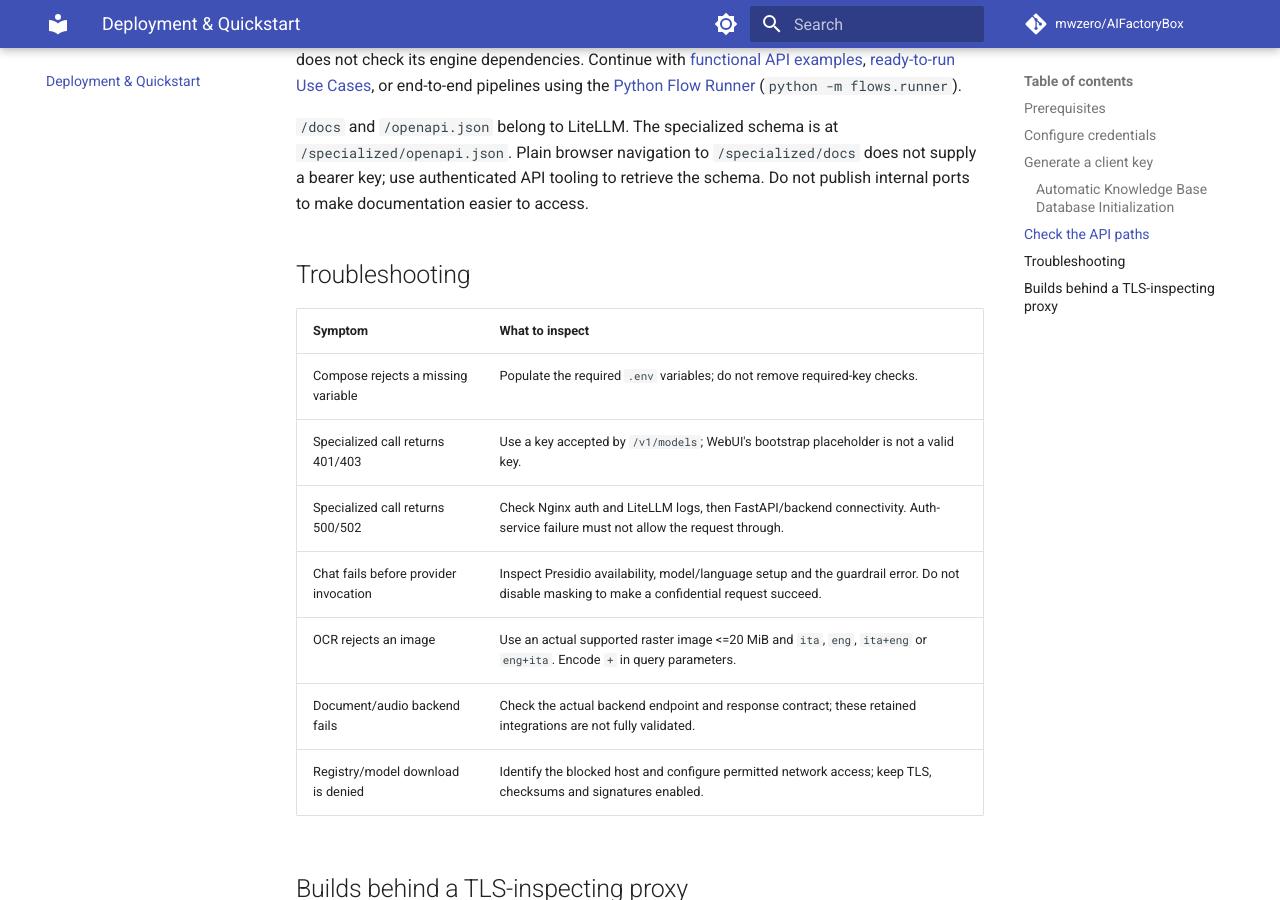
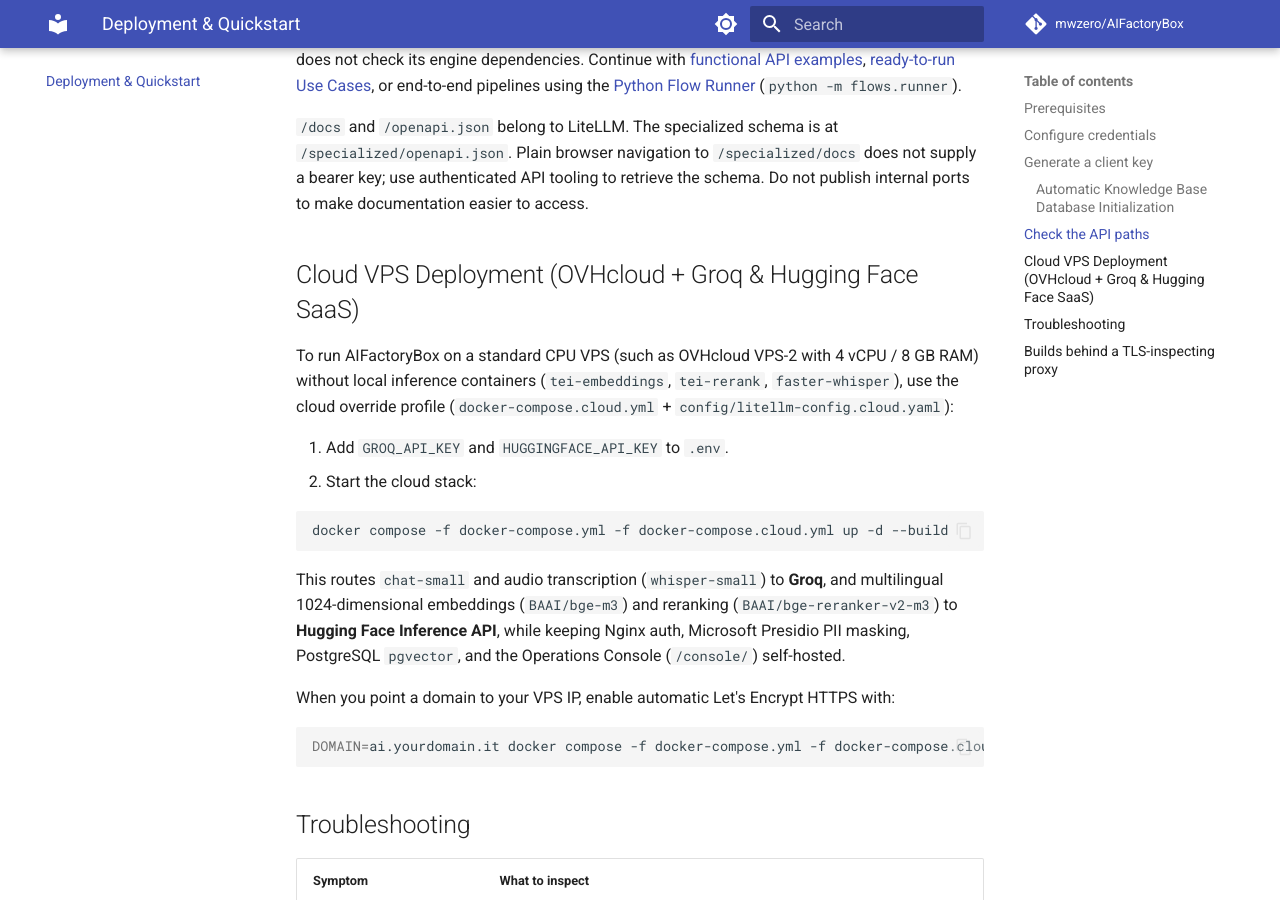
Before and after one commit to mwzero/AIFactoryBox, an MkDocs documentation site: the page built from docs/quickstart.md, in a window 1280 px wide and 900 px high, scrolled down 2678 px. Built offline with MkDocs 1.6.1 and Material for MkDocs 9.7.7, drawn with Linux system fonts in a browser that asks for light colours; comment, search, counter and statistics services are not loaded.

Commit message:
Update quickstart.md

````diff
--- a/docs/quickstart.md
+++ b/docs/quickstart.md
@@ -110,6 +110,26 @@ FastAPI's health handler does not check its engine dependencies. Continue with
 does not supply a bearer key; use authenticated API tooling to retrieve the
 schema. Do not publish internal ports to make documentation easier to access.
 
+
+## Cloud VPS Deployment (OVHcloud + Groq & Hugging Face SaaS)
+
+To run AIFactoryBox on a standard CPU VPS (such as OVHcloud VPS-2 with 4 vCPU / 8 GB RAM) without local inference containers (`tei-embeddings`, `tei-rerank`, `faster-whisper`), use the cloud override profile (`docker-compose.cloud.yml` + `config/litellm-config.cloud.yaml`):
+
+1. Add `GROQ_API_KEY` and `HUGGINGFACE_API_KEY` to `.env`.
+2. Start the cloud stack:
+
+```bash
+docker compose -f docker-compose.yml -f docker-compose.cloud.yml up -d --build
+```
+
+This routes `chat-small` and audio transcription (`whisper-small`) to **Groq**, and multilingual 1024-dimensional embeddings (`BAAI/bge-m3`) and reranking (`BAAI/bge-reranker-v2-m3`) to **Hugging Face Inference API**, while keeping Nginx auth, Microsoft Presidio PII masking, PostgreSQL `pgvector`, and the Operations Console (`/console/`) self-hosted.
+
+When you point a domain to your VPS IP, enable automatic Let's Encrypt HTTPS with:
+
+```bash
+DOMAIN=ai.yourdomain.it docker compose -f docker-compose.yml -f docker-compose.cloud.yml --profile tls up -d
+```
+
 ## Troubleshooting
 
 | Symptom | What to inspect |
````
